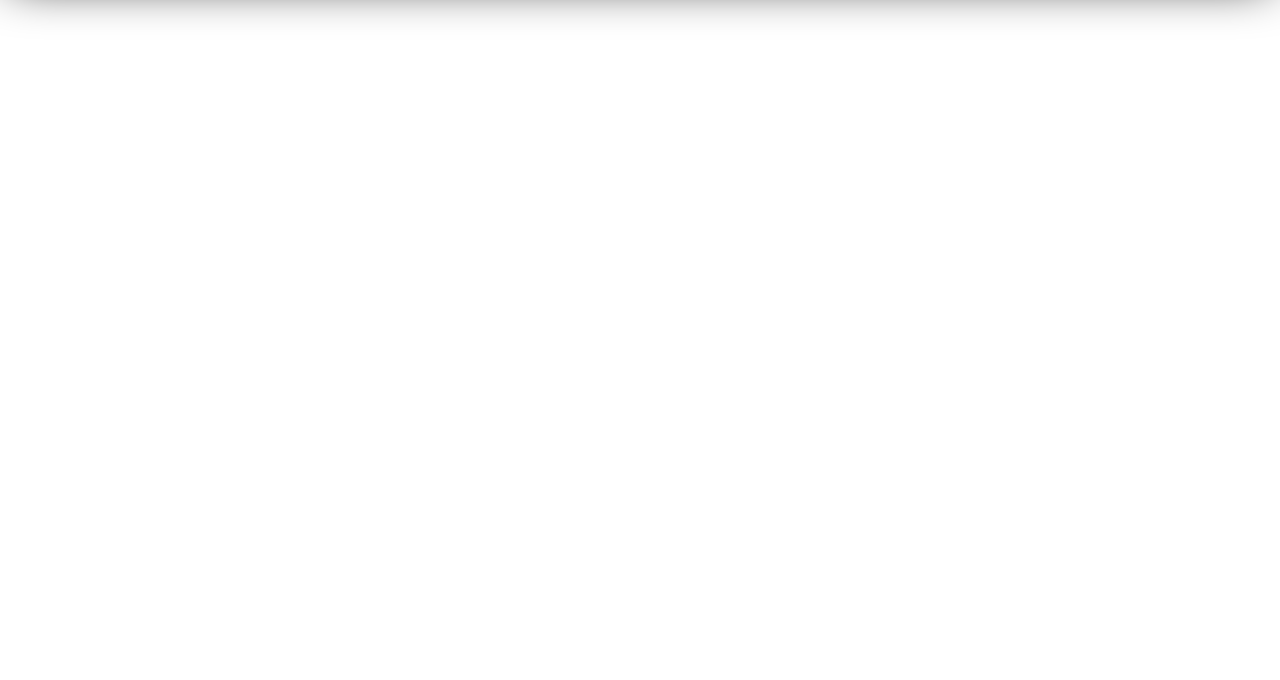
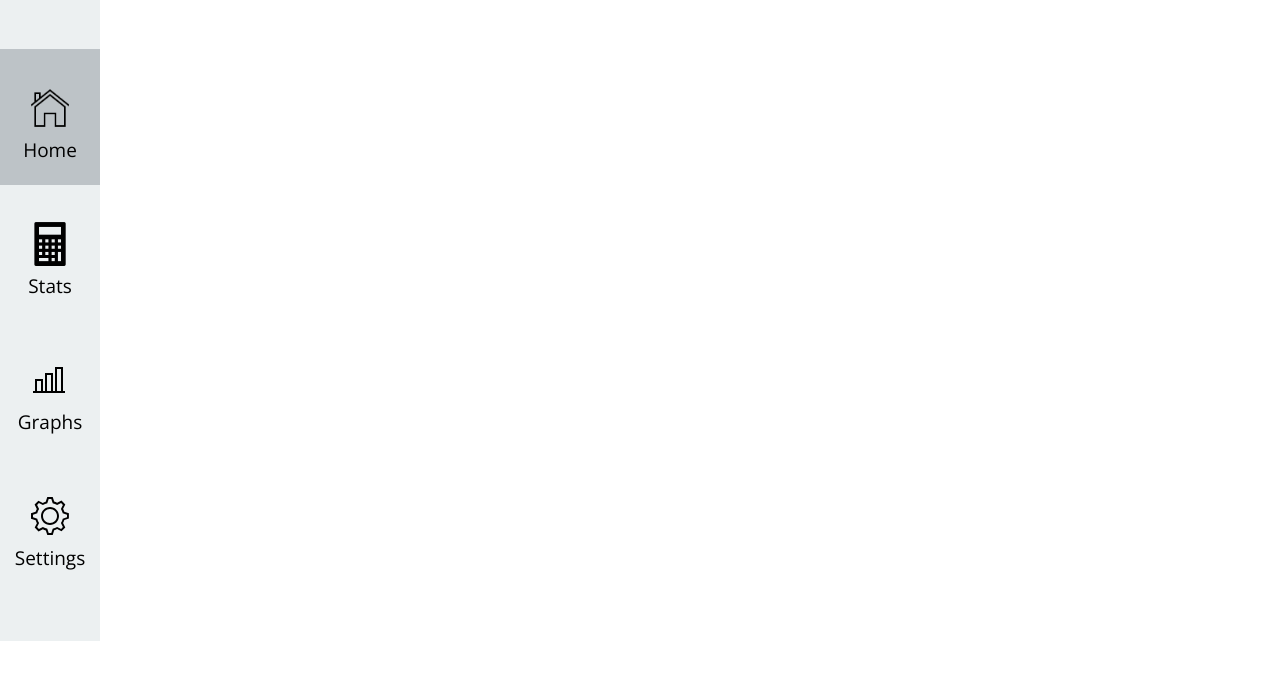
Before and after one commit to thegajan/werk, a PHP site: page /main.php in a window 1280 px wide. Shown: the part 60-740 px from the top of the page. Run offline with PHP 8.4, Linux system fonts and the light colour scheme.

Commit message:
Made sidebar

```diff
--- a/css/header.css
+++ b/css/header.css
@@ -45,7 +45,7 @@ header {
     font-weight: 300;
     background-color: #db4437;
     width: 100%;
-    box-shadow: 0 -10px 50px -10px #000;
+    /*box-shadow: 0 -10px 50px -10px #000;*/
 }
 
 header:after {
--- a/css/main.css
+++ b/css/main.css
@@ -1,25 +1,58 @@
-.circle {
-    display: none;
+#side-menu{
+    background-color: #ecf0f1;
+    height: 100%;
     width: 100px;
-    height: 100px;
-    border-radius: 50%;
-    border-top: 5px solid #DB4437;
-    border-right: 5px solid #DB4437;
-    border-bottom: 5px solid #DB4437;
-    border-left: 5px solid #ecf0f1;
-    -webkit-animation: circle 1s infinite linear;
-    animation: circle 5s infinite linear;
+    text-align: center;
+    font-family: 'Open Sans', sans-serif;
+    font-weight: 300;
+    font-size: 19px;
+    color: #000000;
+    cursor: pointer;
 }
+#side-menu tr td{
+    padding: 24.4px 0;
+    cursor: pointer;
+}
+.side-bar-icon{
+    width: 50px;
+    padding: 10px 0 5px;
+    cursor: pointer;
+}
+.hoem{
+    background-color: #bdc3c7;
+}
+.icon--ei-chart{
+    padding: 10px 0 5px;
+    width: 50px;
+    height: 50px;
+}
+.icon--ei-gear{
+    padding: 10px 0 5px;
+    width: 50px;
+    height: 50px;
+}
+/*.circle {*/
+    /*display: none;*/
+    /*width: 100px;*/
+    /*height: 100px;*/
+    /*border-radius: 50%;*/
+    /*border-top: 5px solid #DB4437;*/
+    /*border-right: 5px solid #DB4437;*/
+    /*border-bottom: 5px solid #DB4437;*/
+    /*border-left: 5px solid #ecf0f1;*/
+    /*-webkit-animation: circle 1s infinite linear;*/
+    /*animation: circle 5s infinite linear;*/
+/*}*/
 
-@-webkit-keyframes circle {
-    100% {
-        -webkit-transform: rotate(360deg);
-    }
-}
+/*@-webkit-keyframes circle {*/
+    /*100% {*/
+        /*-webkit-transform: rotate(360deg);*/
+    /*}*/
+/*}*/
 
-@keyframes circle {
-    100% {
-        transform: rotate(360deg);
-        transform: rotate(360deg);
-    }
-}
+/*@keyframes circle {*/
+    /*100% {*/
+        /*transform: rotate(360deg);*/
+        /*transform: rotate(360deg);*/
+    /*}*/
+/*}*/
--- a/main.php
+++ b/main.php
@@ -8,8 +8,13 @@ include_once "header.php";
         </div>
     </div>
 </section>
-<div id="side-menu">
-    <ul>
-        <li></li>
-    </ul>
-</div>
+<table id="side-menu">
+    <tbody>
+    <tr class="space"><td></td></tr>
+        <tr id="home" class="hoem"><td><div><img src="img_fonts/home.png" class="side-bar-icon" id="home-icon"><h2>Home</h2></div></td></tr>
+        <tr id="stats"><td><div><img src="img_fonts/calculator.png" class="side-bar-icon" id="calc-icon"><h2>Stats</h2></div></td></tr>
+        <tr id="graphs"><td><div><div data-icon="ei-chart" class="side-bar-icon" id="graph-icon"></div><h2>Graphs</h2></div></td></tr>
+        <tr id="settings"><td><div><div data-icon="ei-gear" class="side-bar-icon" id="gear-icon"></div><h2>Settings</h2></div></td></tr>
+    <tr class="space"><td></td></tr>
+    </tbody>
+</table>
```
Also changed, not shown: img_fonts/calculator.png (added), img_fonts/home.png (added).
